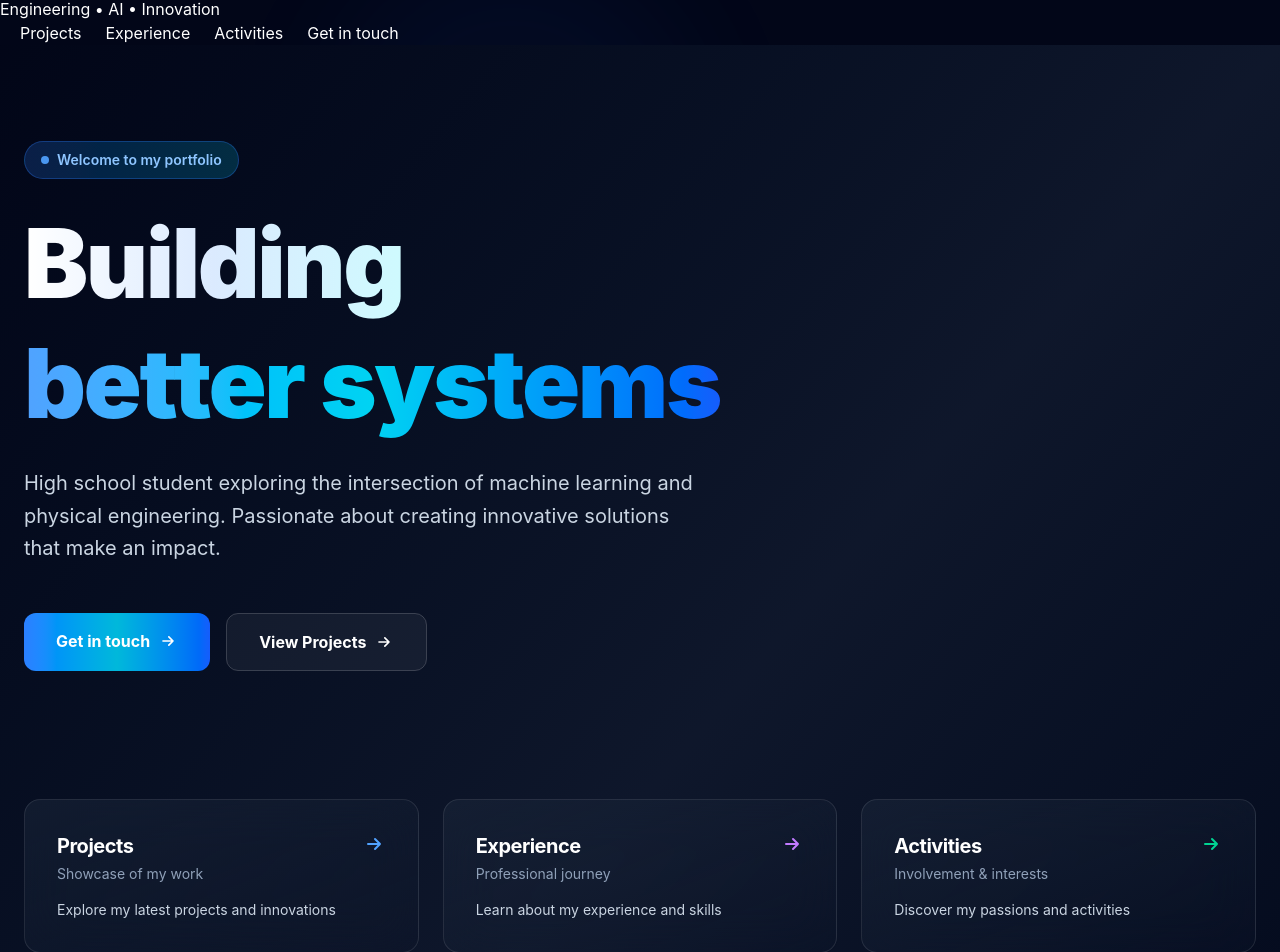
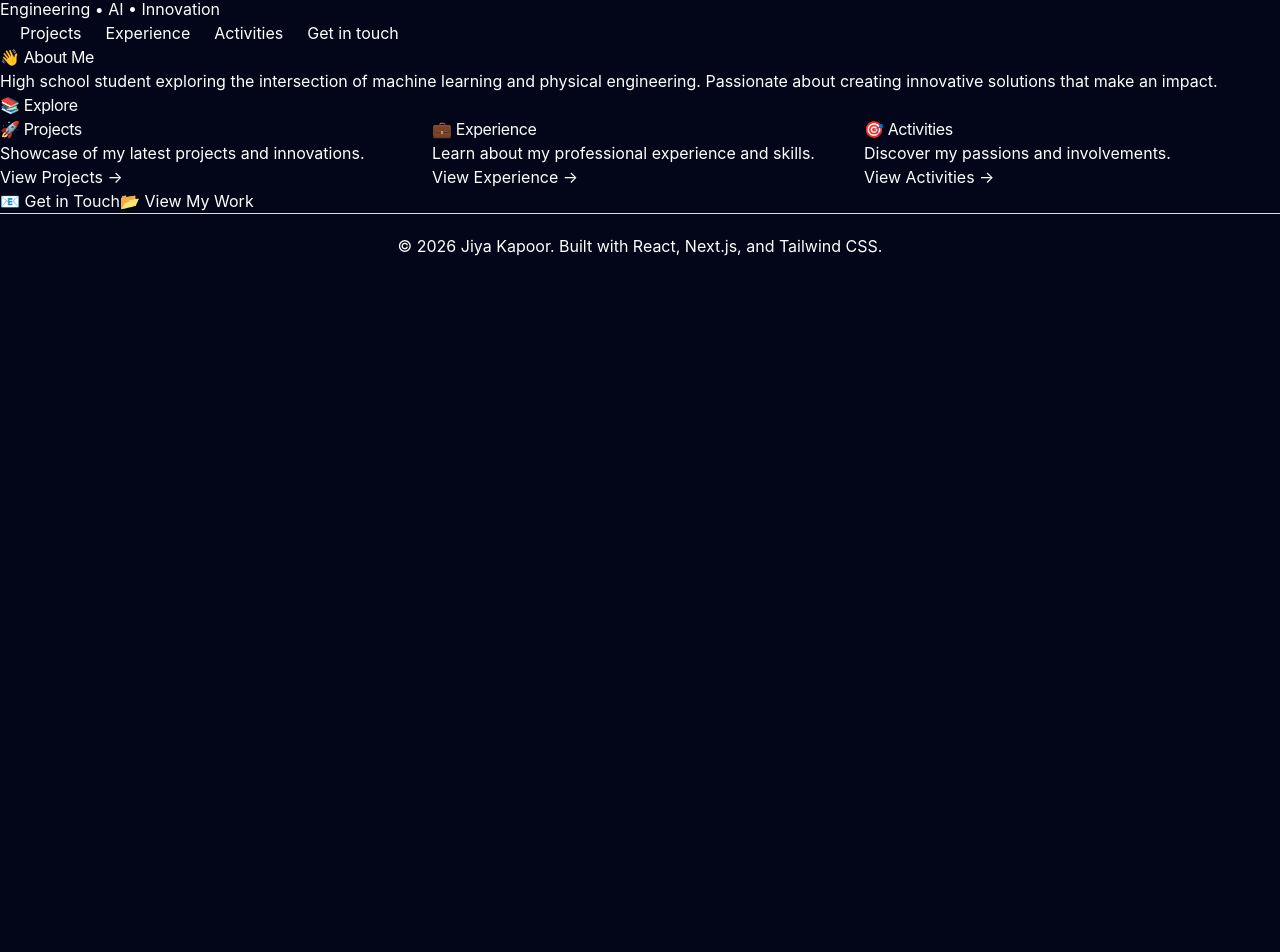
Before and after one commit to jkmindmesh/portfolio, a Next.js app: page / in a window 1280 px wide. Shown: the part 51-1003 px from the top of the page. After the commit the page ends 800 px from the top, so only its background shows below. Built offline with nearby package versions, Linux system fonts and the light colour scheme.

Commit message:
Refactor Home component layout and content
Refactor Home component to include an About Me section, features grid, and call to action. Removed animated background elements and footer structure.

```diff
--- a/app/page.tsx
+++ b/app/page.tsx
@@ -2,150 +2,54 @@ import Link from "next/link";
 
 export default function Home() {
   return (
-    <main className="min-h-screen bg-gradient-to-br from-slate-950 via-slate-900 to-slate-950 overflow-hidden">
-      {/* Animated background elements */}
-      <div className="fixed inset-0 -z-10 overflow-hidden">
-        <div className="absolute top-0 left-1/4 w-96 h-96 bg-blue-500/20 rounded-full blur-3xl opacity-20 animate-pulse" />
-        <div className="absolute bottom-0 right-1/4 w-96 h-96 bg-cyan-500/20 rounded-full blur-3xl opacity-20 animate-pulse animation-delay-2000" />
-        <div className="absolute top-1/2 right-0 w-96 h-96 bg-purple-500/10 rounded-full blur-3xl opacity-10" />
+    <main>
+      <div className="section">
+        <div className="section-header">
+          <h2>👋 About Me</h2>
         </div>
-
-      <div className="relative px-4 md:px-6 py-16 md:py-24 max-w-7xl mx-auto">
-        {/* Hero Section */}
-        <section className="mb-24 md:mb-32 space-y-8">
-          <div className="space-y-6">
-            <div className="inline-flex items-center gap-2 px-4 py-2 rounded-full bg-gradient-to-r from-blue-500/20 to-cyan-500/20 border border-blue-500/30 hover:border-blue-500/50 transition">
-              <span className="w-2 h-2 rounded-full bg-blue-400 animate-pulse" />
-              <span className="text-sm font-semibold text-blue-300">Welcome to my portfolio</span>
-            </div>
-
-            <h1 className="text-5xl sm:text-6xl lg:text-7xl xl:text-8xl font-black leading-tight">
-              <span className="bg-gradient-to-r from-white via-blue-100 to-cyan-100 bg-clip-text text-transparent inline-block">
-                Building
-              </span>
-              <br />
-              <span className="bg-gradient-to-r from-blue-400 via-cyan-400 to-blue-600 bg-clip-text text-transparent inline-block">
-                better systems
-              </span>
-            </h1>
-
-            <p className="text-lg md:text-xl text-slate-300 max-w-2xl leading-relaxed">
-              High school student exploring the intersection of machine learning and physical engineering. Passionate about creating innovative solutions that make an impact.
+        <p>
+          High school student exploring the intersection of machine learning and physical engineering.
+          Passionate about creating innovative solutions that make an impact.
         </p>
       </div>
 
-          <div className="flex flex-col sm:flex-row gap-4 pt-4">
-            <a
-              href="mailto:your@email.com"
-              className="group relative w-full sm:w-auto px-8 py-4 text-center font-bold text-white overflow-hidden rounded-xl transition-all duration-300 hover:shadow-2xl hover:shadow-blue-500/50"
-            >
-              <div className="absolute inset-0 bg-gradient-to-r from-blue-500 via-cyan-500 to-blue-600 group-hover:from-blue-400 group-hover:via-cyan-400 group-hover:to-blue-500 transition-all duration-300" />
-              <div className="absolute inset-0 opacity-0 group-hover:opacity-100 transition-opacity duration-300 bg-gradient-to-r from-blue-400 to-cyan-400 blur" />
-              <span className="relative flex items-center justify-center gap-2">
-                Get in touch
-                <svg className="w-5 h-5 group-hover:translate-x-1 transition-transform" fill="none" stroke="currentColor" viewBox="0 0 24 24">
-                  <path strokeLinecap="round" strokeLinejoin="round" strokeWidth={2} d="M13 7l5 5m0 0l-5 5m5-5H6" />
-                </svg>
-              </span>
-            </a>
+      {/* Features Grid */}
+      <div className="section">
+        <div className="section-header">
+          <h2>📚 Explore</h2>
+        </div>
+        <div style={{ display: 'grid', gridTemplateColumns: 'repeat(auto-fit, minmax(250px, 1fr))', gap: '16px' }}>
+          <div className="card">
+            <h3>🚀 Projects</h3>
+            <p>Showcase of my latest projects and innovations.</p>
+            <Link href="/projects">View Projects →</Link>
+          </div>
 
-            <Link
-              href="/projects"
-              className="group relative w-full sm:w-auto px-8 py-4 text-center font-bold text-white rounded-xl border border-white/20 hover:border-cyan-500/50 transition-all duration-300 overflow-hidden"
-            >
-              <div className="absolute inset-0 bg-white/5 group-hover:bg-cyan-500/10 transition-colors duration-300" />
-              <span className="relative flex items-center justify-center gap-2">
-                View Projects
-                <svg className="w-5 h-5 group-hover:translate-x-1 transition-transform" fill="none" stroke="currentColor" viewBox="0 0 24 24">
-                  <path strokeLinecap="round" strokeLinejoin="round" strokeWidth={2} d="M13 7l5 5m0 0l-5 5m5-5H6" />
-                </svg>
-              </span>
-            </Link>
+          <div className="card">
+            <h3>💼 Experience</h3>
+            <p>Learn about my professional experience and skills.</p>
+            <Link href="/experiences">View Experience →</Link>
           </div>
-        </section>
 
-        {/* Features Section */}
-        <section className="grid sm:grid-cols-2 md:grid-cols-3 gap-6 mb-24">
-          <Link
-            href="/projects"
-            className="group relative"
-          >
-            <div className="absolute inset-0 bg-gradient-to-br from-blue-500/20 to-cyan-500/10 rounded-2xl opacity-0 group-hover:opacity-100 transition-opacity duration-300 blur-xl" />
-            <div className="relative p-8 rounded-2xl bg-gradient-to-br from-slate-800/50 to-slate-900/30 border border-white/10 group-hover:border-cyan-500/30 transition-all duration-300 backdrop-blur-xl">
-              <div className="flex items-start justify-between mb-4">
-                <div>
-                  <h3 className="text-xl font-bold text-white group-hover:text-cyan-300 transition-colors">Projects</h3>
-                  <p className="text-slate-400 text-sm mt-1">Showcase of my work</p>
+          <div className="card">
+            <h3>🎯 Activities</h3>
+            <p>Discover my passions and involvements.</p>
+            <Link href="/activities">View Activities →</Link>
           </div>
-                <svg className="w-6 h-6 text-blue-400 group-hover:text-cyan-400 group-hover:translate-x-1 transition-all" fill="none" stroke="currentColor" viewBox="0 0 24 24">
-                  <path strokeLinecap="round" strokeLinejoin="round" strokeWidth={2} d="M13 7l5 5m0 0l-5 5m5-5H6" />
-                </svg>
         </div>
-              <p className="text-slate-300 text-sm">Explore my latest projects and innovations</p>
       </div>
-          </Link>
 
-          <Link
-            href="/experiences"
-            className="group relative"
-          >
-            <div className="absolute inset-0 bg-gradient-to-br from-purple-500/20 to-pink-500/10 rounded-2xl opacity-0 group-hover:opacity-100 transition-opacity duration-300 blur-xl" />
-            <div className="relative p-8 rounded-2xl bg-gradient-to-br from-slate-800/50 to-slate-900/30 border border-white/10 group-hover:border-purple-500/30 transition-all duration-300 backdrop-blur-xl">
-              <div className="flex items-start justify-between mb-4">
-                <div>
-                  <h3 className="text-xl font-bold text-white group-hover:text-purple-300 transition-colors">Experience</h3>
-                  <p className="text-slate-400 text-sm mt-1">Professional journey</p>
+      {/* Call to Action */}
+      <div className="section">
+        <div className="actions">
+          <a href="mailto:your@email.com" className="add-btn">📧 Get in Touch</a>
+          <Link href="/projects" className="generate-btn">📂 View My Work</Link>
         </div>
-                <svg className="w-6 h-6 text-purple-400 group-hover:text-purple-300 group-hover:translate-x-1 transition-all" fill="none" stroke="currentColor" viewBox="0 0 24 24">
-                  <path strokeLinecap="round" strokeLinejoin="round" strokeWidth={2} d="M13 7l5 5m0 0l-5 5m5-5H6" />
-                </svg>
-              </div>
-              <p className="text-slate-300 text-sm">Learn about my experience and skills</p>
-            </div>
-          </Link>
-
-          <Link
-            href="/activities"
-            className="group relative sm:col-span-2 md:col-span-1"
-          >
-            <div className="absolute inset-0 bg-gradient-to-br from-emerald-500/20 to-teal-500/10 rounded-2xl opacity-0 group-hover:opacity-100 transition-opacity duration-300 blur-xl" />
-            <div className="relative p-8 rounded-2xl bg-gradient-to-br from-slate-800/50 to-slate-900/30 border border-white/10 group-hover:border-emerald-500/30 transition-all duration-300 backdrop-blur-xl">
-              <div className="flex items-start justify-between mb-4">
-                <div>
-                  <h3 className="text-xl font-bold text-white group-hover:text-emerald-300 transition-colors">Activities</h3>
-                  <p className="text-slate-400 text-sm mt-1">Involvement & interests</p>
-                </div>
-                <svg className="w-6 h-6 text-emerald-400 group-hover:text-emerald-300 group-hover:translate-x-1 transition-all" fill="none" stroke="currentColor" viewBox="0 0 24 24">
-                  <path strokeLinecap="round" strokeLinejoin="round" strokeWidth={2} d="M13 7l5 5m0 0l-5 5m5-5H6" />
-                </svg>
-              </div>
-              <p className="text-slate-300 text-sm">Discover my passions and activities</p>
-            </div>
-          </Link>
-        </section>
-
-        {/* Stats Section */}
-        <section className="grid sm:grid-cols-3 gap-6 mb-24 py-16 border-t border-b border-white/10">
-          <div className="text-center space-y-2">
-            <div className="text-4xl font-black bg-gradient-to-r from-blue-400 to-cyan-400 bg-clip-text text-transparent">10+</div>
-            <p className="text-slate-400">Projects Completed</p>
-          </div>
-          <div className="text-center space-y-2">
-            <div className="text-4xl font-black bg-gradient-to-r from-purple-400 to-pink-400 bg-clip-text text-transparent">5+</div>
-            <p className="text-slate-400">Years of Learning</p>
-          </div>
-          <div className="text-center space-y-2">
-            <div className="text-4xl font-black bg-gradient-to-r from-emerald-400 to-teal-400 bg-clip-text text-transparent">100%</div>
-            <p className="text-slate-400">Dedication</p>
-          </div>
-        </section>
       </div>
 
       {/* Footer */}
-      <footer className="border-t border-white/10 py-8 md:py-12">
-        <div className="max-w-7xl mx-auto px-4 md:px-6 text-center text-slate-400 text-sm">
+      <footer style={{ textAlign: 'center', padding: '20px', borderTop: '1px solid #ddd' }}>
         <p>© 2026 Jiya Kapoor. Built with React, Next.js, and Tailwind CSS.</p>
-        </div>
       </footer>
     </main>
   );
```
Lines whose indentation alone changed are shown as unchanged.
